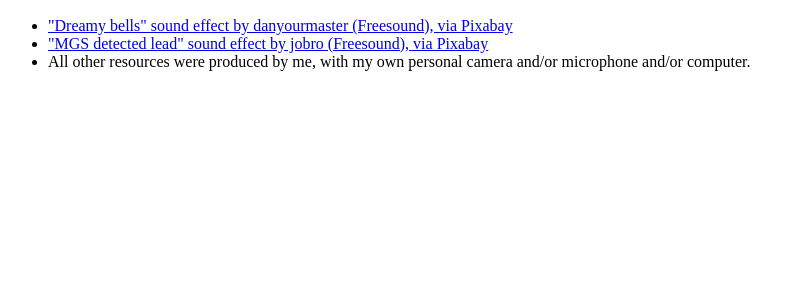
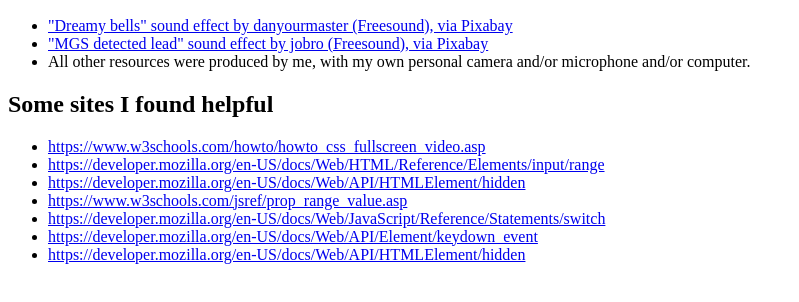
Before and after one commit to Yanterko/cct360, a plain HTML site: page lab05/references.html in a window 1280 px wide. Shown: the part 110-412 px from the top of the page, without its empty margins (0-799 px from the left). Drawn offline with Linux system fonts and the light colour scheme.

Commit message:
lab05: fix references

```diff
--- a/lab05/references.html
+++ b/lab05/references.html
@@ -13,5 +13,17 @@
         <li><a href="https://pixabay.com/sound-effects/film-special-effects-mgs-detected-lead-104157/">"MGS detected lead" sound effect by jobro (Freesound), via Pixabay</a></li>
         <li>All other resources were produced by me, with my own personal camera and/or microphone and/or computer.</li>
     </ul>
+    <h2>Some sites I found helpful</h2>
+    <ul>
+        <li><a href="https://www.w3schools.com/howto/howto_css_fullscreen_video.asp">https://www.w3schools.com/howto/howto_css_fullscreen_video.asp</a></li>
+        <li><a href="https://developer.mozilla.org/en-US/docs/Web/HTML/Reference/Elements/input/range">https://developer.mozilla.org/en-US/docs/Web/HTML/Reference/Elements/input/range</a></li>
+        <li><a href="https://developer.mozilla.org/en-US/docs/Web/API/HTMLElement/hidden">https://developer.mozilla.org/en-US/docs/Web/API/HTMLElement/hidden</a></li>
+        <li><a href="https://www.w3schools.com/jsref/prop_range_value.asp">https://www.w3schools.com/jsref/prop_range_value.asp</a></li>
+        <li><a href="https://developer.mozilla.org/en-US/docs/Web/JavaScript/Reference/Statements/switch">https://developer.mozilla.org/en-US/docs/Web/JavaScript/Reference/Statements/switch</a></li>
+        <li><a href="https://developer.mozilla.org/en-US/docs/Web/API/Element/keydown_event">https://developer.mozilla.org/en-US/docs/Web/API/Element/keydown_event</a></li>
+        <li><a href="https://developer.mozilla.org/en-US/docs/Web/API/HTMLElement/hidden">https://developer.mozilla.org/en-US/docs/Web/API/HTMLElement/hidden</a></li>
+    </ul>
+
+
 </body>
 </html>
```
